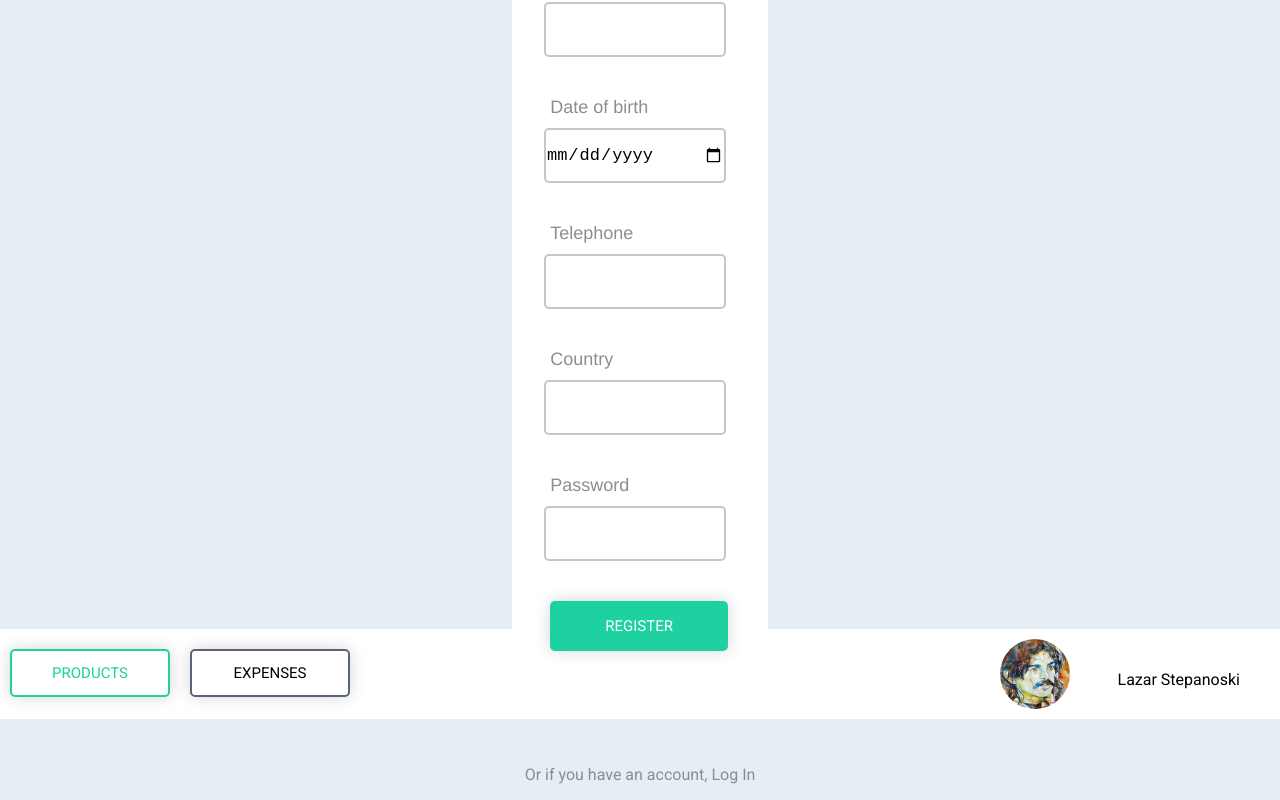
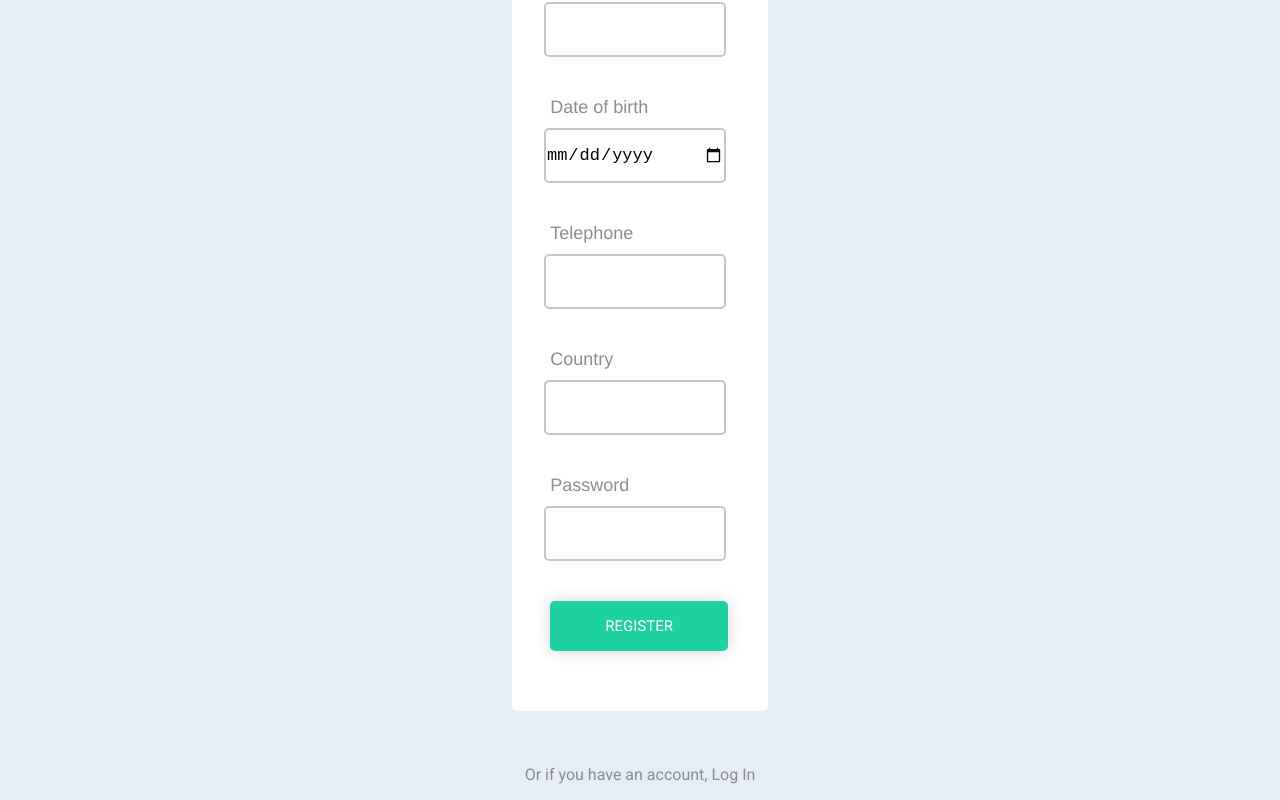
Before and after one commit to Laze997/Project, a React (Create React App) app: page /register in a window 1280 px wide. Shown: the part 273-1073 px from the top of the page. Built offline with nearby package versions, Linux system fonts and the light colour scheme.

Commit message:
commit-1

```diff
--- a/src/components/Expenses/Expenses.js
+++ b/src/components/Expenses/Expenses.js
@@ -3,12 +3,14 @@ import { NavLink } from "react-router-dom"
 import avatar from "../../assets/pictures/captain-beefheart-watercolor-portrait4-fabrizio-cassetta.jpg"
 
 import "./Expenses.css"
+import { Header } from "../Header/Header";
 
 export class Expenses extends React.Component {
     render() {
         return (
             <section id="expenses">
 
+                <Header/>
 
                 <div className="expense-text">
                     <h2>Expenses</h2>
--- a/src/components/NewProduct/NewProduct.js
+++ b/src/components/NewProduct/NewProduct.js
@@ -1,12 +1,13 @@
 import React from "react";
 import "./NewProduct.css"
+import { Header } from "../Header/Header";
 
 export class NewProduct extends React.Component {
     render() {
         return (
             <section id="new-prod">
 
-
+<Header/>
 
 
     <div className="text-np">
--- /dev/null
+++ b/src/components/Portal/Portal.css
@@ -0,0 +1,4 @@
+#portal{
+    width: 100%;
+    height: 100%;
+}
--- a/src/components/Portal/Portal.js
+++ b/src/components/Portal/Portal.js
@@ -12,7 +12,6 @@ export class Portal extends React.Component{
         return(
             <section id="portal">
 
-                <Header/>
                 <Route path = "/newproduct" component = {NewProduct}/>
                 <Route path ="/products" component = {Products}/>
                 <Route path ="/expenses" component = {Expenses}/>
--- a/src/components/Products/Products.js
+++ b/src/components/Products/Products.js
@@ -2,12 +2,13 @@ import React from "react";
 
 
 import "./Products.css"
+import { Header } from "../Header/Header";
 
 export class Products extends React.Component {
     render() {
         return (
             <section id="products">
-
+                <Header/>
                 <div className="select">
                     <h2 className="products-text">Products</h2>
                     <select className="select-opt">
```
